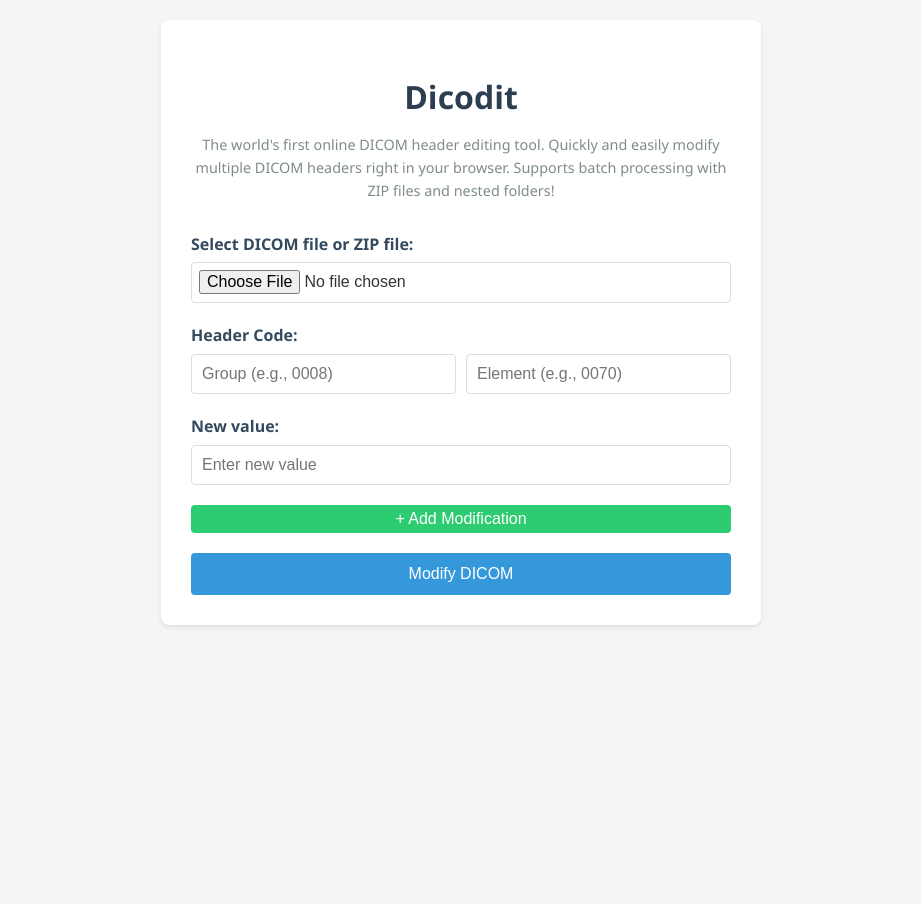
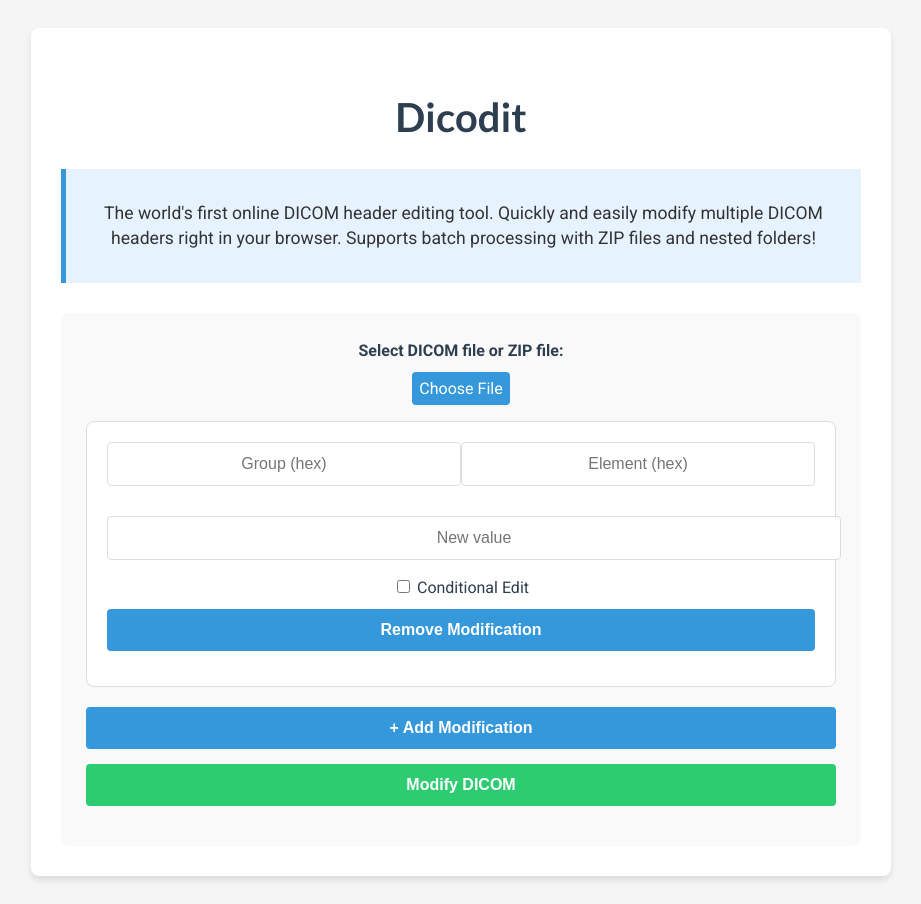
Before and after one commit to anik8das/Dicodit, a Flask app: page / in a window 1280 px wide. Shown: the whole page, without its empty margins (179-1100 px from the left). Before the commit the page ends 627 px from the top, so only its background shows below. Run offline with Flask 3, Linux system fonts and the light colour scheme; some libraries are stand-ins or nearby versions.

Commit message:
add conditional edit feature

```diff
--- a/app.py
+++ b/app.py
@@ -9,9 +9,17 @@
 
 def modify_dicom(file_path, modifications):
     ds = pydicom.dcmread(file_path)
-    for group, element, new_value in modifications:
-        if (group, element) in ds:
-            ds[group, element].value = new_value
+    for mod in modifications:
+        group, element, new_value = mod['group'], mod['element'], mod['value']
+        if mod['conditional']:
+            cond_group, cond_element, cond_value = mod['cond_group'], mod['cond_element'], mod['cond_value']
+            if (int(cond_group, 16), int(cond_element, 16)) in ds:
+                if str(ds[int(cond_group, 16), int(cond_element, 16)].value) == cond_value:
+                    if (int(group, 16), int(element, 16)) in ds:
+                        ds[int(group, 16), int(element, 16)].value = new_value
+        else:
+            if (int(group, 16), int(element, 16)) in ds:
+                ds[int(group, 16), int(element, 16)].value = new_value
     ds.save_as(file_path)
 
 def process_zip(zip_path, modifications):
@@ -44,11 +52,23 @@
         groups = request.form.getlist('header_group[]')
         elements = request.form.getlist('header_element[]')
         new_values = request.form.getlist('new_value[]')
+        conditionals = request.form.getlist('conditional[]')
+        cond_groups = request.form.getlist('cond_group[]')
+        cond_elements = request.form.getlist('cond_element[]')
+        cond_values = request.form.getlist('cond_value[]')
 
-        modifications = [
-            (int(group, 16), int(element, 16), new_value)
-            for group, element, new_value in zip(groups, elements, new_values)
-        ]
+        modifications = []
+        for i in range(len(groups)):
+            mod = {
+                'group': groups[i],
+                'element': elements[i],
+                'value': new_values[i],
+                'conditional': i < len(conditionals) and conditionals[i] == 'on',
+                'cond_group': cond_groups[i] if i < len(cond_groups) else None,
+                'cond_element': cond_elements[i] if i < len(cond_elements) else None,
+                'cond_value': cond_values[i] if i < len(cond_values) else None
+            }
+            modifications.append(mod)
 
         if file.filename.lower().endswith('.zip'):
             with tempfile.NamedTemporaryFile(delete=False, suffix='.zip') as temp_zip:
@@ -62,18 +82,15 @@
                 mimetype="application/zip"
             )
         else:
-            ds = pydicom.dcmread(file)
-            for group, element, new_value in modifications:
-                ds[group, element].value = new_value
-            modified_file = io.BytesIO()
-            ds.save_as(modified_file)
-            modified_file.seek(0)
-            return send_file(
-                modified_file,
-                as_attachment=True,
-                download_name="modified_dicom.dcm",
-                mimetype="application/dicom"
-            )
+            with tempfile.NamedTemporaryFile(delete=False, suffix='.dcm') as temp_dcm:
+                file.save(temp_dcm.name)
+                modify_dicom(temp_dcm.name, modifications)
+                return send_file(
+                    temp_dcm.name,
+                    as_attachment=True,
+                    download_name="modified_dicom.dcm",
+                    mimetype="application/dicom"
+                )
 
     return render_template('index.html')
 
--- a/templates/index.html
+++ b/templates/index.html
@@ -3,149 +3,178 @@
 <head>
     <meta charset="UTF-8">
     <meta name="viewport" content="width=device-width, initial-scale=1.0">
-    <title>Dicodit - DICOM Header Modifier</title>
+    <title>Dicodit - DICOM Header Editor</title>
+    <script src="https://cdnjs.cloudflare.com/ajax/libs/alpinejs/3.13.3/cdn.js"></script>
+    <link href="https://fonts.googleapis.com/css2?family=Roboto:wght@300;400;700&family=Lato:wght@400;700&display=swap" rel="stylesheet">
     <style>
         body {
-            font-family: 'Segoe UI', Tahoma, Geneva, Verdana, sans-serif;
+            font-family: 'Roboto', sans-serif;
             line-height: 1.6;
+            padding: 20px;
+            text-align: center;
             color: #333;
-            max-width: 600px;
-            margin: 0 auto;
-            padding: 20px;
             background-color: #f5f5f5;
         }
         .container {
-            background-color: white;
+            max-width: 800px;
+            margin: 0 auto;
+            background-color: #ffffff;
+            padding: 30px;
             border-radius: 8px;
-            padding: 30px;
-            box-shadow: 0 2px 4px rgba(0, 0, 0, 0.1);
+            box-shadow: 0 4px 6px rgba(0, 0, 0, 0.1);
         }
         h1 {
+            font-family: 'Lato', sans-serif;
+            font-size: 2.5em;
             color: #2c3e50;
-            text-align: center;
-            margin-bottom: 10px;
+            margin-bottom: 20px;
         }
         .about {
+            background-color: #e6f3ff;
+            border-left: 5px solid #3498db;
+            padding: 15px;
+            margin-bottom: 30px;
             text-align: center;
-            margin-bottom: 30px;
-            font-size: 0.9em;
-            color: #7f8c8d;
+            font-size: 1.1em;
+            line-height: 1.4;
         }
-        form div {
-            margin-bottom: 20px;
+        form {
+            background-color: #f9f9f9;
+            padding: 25px;
+            border-radius: 8px;
         }
-        label {
-            display: block;
-            margin-bottom: 5px;
-            font-weight: bold;
-            color: #34495e;
-        }
-        input[type="file"],
-        input[type="text"] {
+        input[type="text"], button {
             width: 100%;
-            padding: 10px;
+            padding: 12px;
+            margin-bottom: 15px;
+            text-align: center;
+            font-size: 1em;
             border: 1px solid #ddd;
             border-radius: 4px;
-            font-size: 16px;
-            box-sizing: border-box;
-        }
-        input[type="file"] {
-            padding: 7px;
-            height: 41px;
-        }
-        .header-inputs {
-            display: flex;
-            gap: 10px;
-        }
-        .header-inputs input {
-            width: calc(50% - 5px);
         }
         button {
             background-color: #3498db;
             color: white;
-            padding: 12px 20px;
             border: none;
-            border-radius: 4px;
             cursor: pointer;
-            font-size: 16px;
-            width: 100%;
+            font-weight: bold;
             transition: background-color 0.3s ease;
         }
         button:hover {
             background-color: #2980b9;
         }
+        .modify-dicom-btn {
+            background-color: #2ecc71;
+        }
+        .modify-dicom-btn:hover {
+            background-color: #27ae60;
+        }
         .modification-group {
-            margin-bottom: 10px;
+            background-color: #fff;
+            padding: 20px;
+            margin-bottom: 20px;
+            border: 1px solid #ddd;
+            border-radius: 8px;
         }
-        .add-button, .remove-button {
-            background-color: #2ecc71;
+        .header-inputs {
+            display: flex;
+            justify-content: space-between;
+            margin-bottom: 15px;
+        }
+        .header-inputs input {
+            width: 48%;
+        }
+        .conditional-section {
+            margin-top: 15px;
+            padding-top: 15px;
+            border-top: 1px solid #eee;
+        }
+        label {
+            display: block;
+            margin-bottom: 8px;
+            font-weight: bold;
+            color: #2c3e50;
+        }
+        .checkbox-label {
+            display: inline-block;
+            font-weight: normal;
+        }
+        .file-input-wrapper {
+            position: relative;
+            overflow: hidden;
+            display: inline-block;
+            background-color: #3498db;
             color: white;
             border: none;
-            padding: 5px 10px;
+            padding: 4px 7px;
             border-radius: 4px;
             cursor: pointer;
-            margin-bottom: 20px;
+            transition: background-color 0.3s ease;
+            margin-bottom: 8px;
         }
-        .add-button:hover, .remove-button:hover {
-            background-color: #2ecca2;
+        .file-input-wrapper:hover {
+            background-color: #2980b9;
         }
-        .remove-button {
-            background-color: #e74c3c;
-            margin-top: 10px;
+        .file-input-wrapper input[type=file] {
+            font-size: 100px;
+            position: absolute;
+            left: 0;
+            top: 0;
+            opacity: 0;
+            cursor: pointer;
+        }
+        .file-name {
+            font-style: italic;
+            margin-bottom: 8px;
         }
     </style>
 </head>
-<body>
+<body x-data="{ modifications: [{}], fileName: '' }">
     <div class="container">
         <h1>Dicodit</h1>
+
         <div class="about">
-            The world's first online DICOM header editing tool.
-            Quickly and easily modify multiple DICOM headers right in your browser.
-            Supports batch processing with ZIP files and nested folders!
+            <p>The world's first online DICOM header editing tool. Quickly and easily modify multiple DICOM headers right in your browser. Supports batch processing with ZIP files and nested folders!</p>
         </div>
-        <form method="POST" enctype="multipart/form-data" id="dicomForm">
+
+        <form action="/" method="post" enctype="multipart/form-data">
             <div>
                 <label for="dicom_file">Select DICOM file or ZIP file:</label>
-                <input type="file" id="dicom_file" name="dicom_file" accept=".dcm,.zip" required>
+                <div class="file-input-wrapper">
+                    Choose File
+                    <input type="file" name="dicom_file" id="dicom_file" required @change="fileName = $event.target.files[0].name">
+                </div>
+                <div x-show="fileName" x-text="fileName" class="file-name"></div>
             </div>
+
             <div id="modifications">
-                <div class="modification-group">
-                    <label>Header Code:</label>
-                    <div class="header-inputs">
-                        <input type="text" name="header_group[]" placeholder="Group (e.g., 0008)" required>
-                        <input type="text" name="header_element[]" placeholder="Element (e.g., 0070)" required>
+                <template x-for="(mod, index) in modifications" :key="index">
+                    <div class="modification-group">
+                        <div class="header-inputs">
+                            <input type="text" x-model="mod.group" name="header_group[]" placeholder="Group (hex)">
+                            <input type="text" x-model="mod.element" name="header_element[]" placeholder="Element (hex)">
+                        </div>
+                        <input type="text" x-model="mod.value" name="new_value[]" placeholder="New value">
+                        <div>
+                            <input type="checkbox" x-model="mod.conditional" :id="'conditional-' + index">
+                            <label :for="'conditional-' + index" class="checkbox-label">Conditional Edit</label>
+                        </div>
+                        <div x-show="mod.conditional" class="conditional-section">
+                            <div class="header-inputs">
+                                <input type="text" x-model="mod.condGroup" name="cond_group[]" placeholder="Condition Group (hex)">
+                                <input type="text" x-model="mod.condElement" name="cond_element[]" placeholder="Condition Element (hex)">
+                            </div>
+                            <input type="text" x-model="mod.condValue" name="cond_value[]" placeholder="Condition Value">
+                        </div>
+                        <button type="button" @click="modifications.splice(index, 1)">Remove Modification</button>
                     </div>
-                    <label>New value:</label>
-                    <input type="text" name="new_value[]" placeholder="Enter new value" required>
-                    <button type="button" class="remove-button" onclick="removeModification(this)" style="display:none;">- Remove Modification</button>
-                </div>
+                </template>
             </div>
-            <button type="button" class="add-button" onclick="addModification()">+ Add Modification</button>
-            <button type="submit">Modify DICOM</button>
+
+            <button type="button" @click="modifications.push({})">+ Add Modification</button>
+
+            <button type="submit" class="modify-dicom-btn">Modify DICOM</button>
         </form>
     </div>
-
-    <script>
-        function addModification() {
-            const modificationsDiv = document.getElementById('modifications');
-            const newGroup = modificationsDiv.children[0].cloneNode(true);
-            newGroup.querySelectorAll('input').forEach(input => input.value = '');
-            newGroup.querySelector('.remove-button').style.display = 'inline-block';
-            modificationsDiv.appendChild(newGroup);
-            updateRemoveButtons();
-        }
-
-        function removeModification(button) {
-            button.parentElement.remove();
-            updateRemoveButtons();
-        }
-
-        function updateRemoveButtons() {
-            const removeButtons = document.querySelectorAll('.remove-button');
-            removeButtons.forEach((button, index) => {
-                button.style.display = index === 0 && removeButtons.length === 1 ? 'none' : 'inline-block';
-            });
-        }
-    </script>
 </body>
 </html>
```
